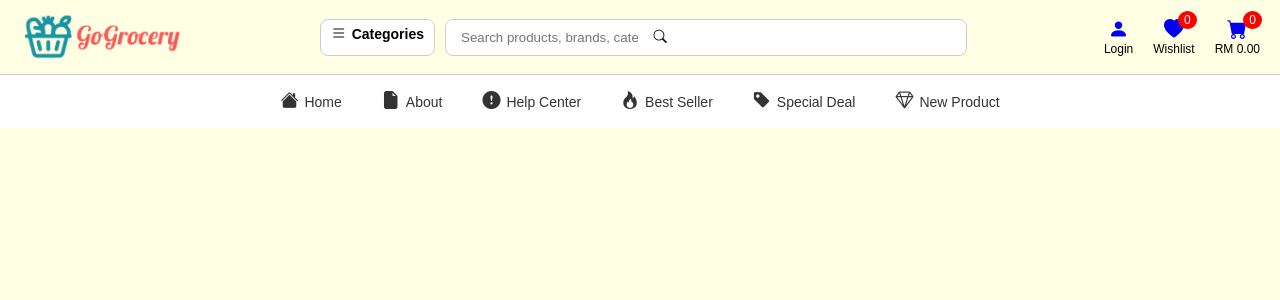
After one commit to Cammy276/GoGrocery-E-commerce-Website, a PHP site: page /GoGrocery-E-commerce-Website/header.php in a window 1280 px wide. The commit adds this page. Shown: the top 300 px of the page. Run offline with PHP 8.4, Linux system fonts and the light colour scheme; data that the repository does not hold is empty.

Commit message:
product listings + header version 1.0 + updated seed.sql + db.sql + users.sql

```diff
--- /dev/null
+++ b/css/header_styles.css
@@ -0,0 +1,176 @@
+body {
+    margin: 0;
+    font-family: Arial, sans-serif;
+    background: #FFFFE4;
+}
+
+.header-top {
+    display: flex;
+    justify-content: space-between;
+    align-items: center;
+    padding: 10px 20px;
+}
+
+.header-left img {
+    height: 50px;
+}
+
+.header-middle {
+    display: flex;
+    gap: 10px;
+    flex: 1;
+    justify-content: center;
+}
+
+.categories-menu,
+.search-box {
+    background: #fff;
+    border-radius: 8px;
+    border: 1px solid #ccc;
+    padding: 5px 10px;
+    position: relative;
+}
+
+.categories-btn {
+    cursor: pointer;
+    font-size: 14px;
+    font-weight: bold;
+    display: flex;
+    align-items: center;
+    gap: 5px;
+}
+
+.categories-btn i {
+    font-size: 16px;
+}
+
+.categories-dropdown {
+    display: none;
+    position: absolute;
+    top: 110%;
+    left: 0;
+    background: #fff;
+    border: 1px solid #ccc;
+    border-radius: 6px;
+    box-shadow: 0 2px 8px rgba(0, 0, 0, 0.1);
+    min-width: 220px;
+    z-index: 100;
+}
+
+.categories-dropdown ul {
+    list-style: none;
+    margin: 0;
+    padding: 5px 0;
+}
+
+.categories-dropdown li {
+    padding: 8px 12px;
+    cursor: pointer;
+    position: relative;
+}
+
+.categories-dropdown li:hover {
+    background: #f7f7f7;
+}
+
+.categories-dropdown li.has-children>ul {
+    display: none;
+    position: absolute;
+    top: 0;
+    left: 100%;
+    background: #fff;
+    border: 1px solid #ccc;
+    border-radius: 6px;
+    box-shadow: 0 2px 8px rgba(0, 0, 0, 0.1);
+    min-width: 200px;
+}
+
+.categories-dropdown li.has-children:hover>ul {
+    display: block;
+}
+
+.search-box {
+    display: flex;
+    align-items: center;
+    flex: 1;
+    max-width: 500px;
+}
+
+.search-box input {
+    border: none;
+    outline: none;
+    padding: 5px;
+    flex: 1;
+}
+
+.search-box button {
+    border: none;
+    background: none;
+    cursor: pointer;
+}
+
+.header-right {
+    display: flex;
+    gap: 20px;
+    align-items: center;
+}
+
+.icon-box {
+    text-align: center;
+    position: relative;
+}
+
+.icon-box i {
+    font-size: 20px;
+}
+
+.icon-box span.label {
+    display: block;
+    font-size: 12px;
+}
+
+.icon-badge {
+    position: absolute;
+    top: -8px;
+    right: -2px;
+    background: red;
+    color: white;
+    font-size: 12px;
+    border-radius: 50%;
+    padding: 2px 6px;
+}
+
+.navbar {
+    display: flex;
+    justify-content: center;
+    background: #fff;
+    padding: 8px 0;
+    border-top: 1px solid #ccc;
+}
+
+.navbar a {
+    text-decoration: none;
+    color: #333;
+    padding: 8px 20px;
+    display: flex;
+    flex-direction: row;
+    align-items: center;
+    font-size: 14px;
+    gap: 6px;
+    transition: color 0.2s, border-bottom 0.2s;
+}
+
+.navbar i {
+    font-size: 18px;
+    margin: 0;
+}
+
+.navbar a:hover {
+    color: #d35400;
+}
+
+.navbar a.active {
+    color: #d35400;
+    font-weight: bold;
+    border-bottom: 2px solid #d35400;
+}
--- a/css/styles.css
+++ b/css/styles.css
@@ -55,7 +55,8 @@ div p a:visited {
 }
 
 /* Social icons styling */
-.social-icons a {
+.social-icons a,
+i {
     color: black;
     /* default color */
     font-size: 1rem;
@@ -71,7 +72,8 @@ div p a:visited {
 
 /* Zoom on hover */
 .social-icons a:hover,
-p a:hover {
+p a:hover,
+i:hover {
     transform: scale(1.2);
     /* zoom in 20% */
 }
--- a/database/db.sql
+++ b/database/db.sql
@@ -102,6 +102,9 @@ CREATE TABLE IF NOT EXISTS products (
   product_id INT UNSIGNED AUTO_INCREMENT PRIMARY KEY,
   sku VARCHAR(64) NOT NULL,
   product_name VARCHAR(255) NOT NULL,
+  slug VARCHAR(255) GENERATED ALWAYS AS (
+    REGEXP_REPLACE(LOWER(product_name), '[^a-z0-9]+', '_')
+  ) STORED,
   brand_id INT UNSIGNED NULL,
   category_id INT UNSIGNED NULL,
   weight_volume VARCHAR(50) NULL,                       -- e.g., "500 g" or "1 L"
@@ -112,6 +115,7 @@ CREATE TABLE IF NOT EXISTS products (
   special_offer_label VARCHAR(120) NULL,
   created_at TIMESTAMP NOT NULL DEFAULT CURRENT_TIMESTAMP,
   UNIQUE KEY uq_products_sku (sku),
+  UNIQUE KEY uq_products_slug (slug),
   KEY idx_products_category (category_id),
   KEY idx_products_brand (brand_id),
   CONSTRAINT fk_products_brand
--- /dev/null
+++ b/header.php
@@ -0,0 +1,145 @@
+<?php
+session_start();
+include(__DIR__ . '/connect_db.php');
+
+$user_id = $_SESSION['user_id'] ?? null;
+
+// --- Fetch Categories (Recursive up to 3 levels) ---
+function fetchCategories($conn, $parent_id = null, $level = 0) {
+    $sql = "SELECT category_id, name, slug FROM categories WHERE parent_id " .
+           ($parent_id === null ? "IS NULL" : "= ?") . " ORDER BY name ASC";
+    $stmt = $conn->prepare($sql);
+    if ($parent_id !== null) $stmt->bind_param("i", $parent_id);
+    $stmt->execute();
+    $result = $stmt->get_result();
+    $categories = [];
+    while ($row = $result->fetch_assoc()) {
+        if ($level < 2) {
+            $row['children'] = fetchCategories($conn, $row['category_id'], $level + 1);
+        }
+        $categories[] = $row;
+    }
+    return $categories;
+}
+
+$categories = fetchCategories($conn);
+
+// --- Wishlist Count ---
+$wishlist_count = 0;
+if ($user_id) {
+    $stmt = $conn->prepare("SELECT COUNT(*) AS total FROM wishlist WHERE user_id = ?");
+    $stmt->bind_param("i", $user_id);
+    $stmt->execute();
+    $wishlist_count = $stmt->get_result()->fetch_assoc()['total'] ?? 0;
+}
+
+// --- Cart Count + Total Price ---
+$cart_count = 0;
+$cart_total = 0.00;
+if ($user_id) {
+    $stmt = $conn->prepare("SELECT SUM(quantity) AS total_qty, SUM((unit_price - line_discount) * quantity) AS total_price
+                            FROM cart_items WHERE user_id = ?");
+    $stmt->bind_param("i", $user_id);
+    $stmt->execute();
+    $cart_data = $stmt->get_result()->fetch_assoc();
+    $cart_count = $cart_data['total_qty'] ?? 0;
+    $cart_total = $cart_data['total_price'] ?? 0.00;
+}
+
+// --- Current page for nav active state ---
+$current_page = basename($_SERVER['PHP_SELF']);
+?>
+<!DOCTYPE html>
+<html lang="en">
+<head>
+<meta charset="UTF-8">
+<title>Header</title>
+<link rel="stylesheet" href="https://cdn.jsdelivr.net/npm/bootstrap-icons@1.11.3/font/bootstrap-icons.css">
+<link rel="stylesheet" href="./css/header_styles.css">
+<script>
+function toggleCategories() {
+    const dropdown = document.querySelector('.categories-dropdown');
+    dropdown.style.display = dropdown.style.display === 'block' ? 'none' : 'block';
+}
+document.addEventListener("click", function(e) {
+    const btn = document.querySelector(".categories-menu");
+    if (!btn.contains(e.target)) {
+        document.querySelector(".categories-dropdown").style.display = "none";
+    }
+});
+</script>
+</head>
+<body>
+
+<!-- TOP HEADER -->
+<div class="header-top">
+  <div class="header-left">
+    <a href="index.php"><img src="./images/logo/gogrocery_logo.png" alt="Company Logo"></a>
+  </div>
+
+  <!-- Categories + Search -->
+  <div class="header-middle">
+    <div class="categories-menu">
+      <div class="categories-btn" onclick="toggleCategories()">
+        <i class="bi bi-list"></i> Categories
+      </div>
+      <div class="categories-dropdown">
+        <ul>
+          <?php
+          function renderCategoryMenu($cats) {
+              foreach ($cats as $cat) {
+                  $cat_link = "./products-listing/category.php?slug=" . urlencode($cat['slug']);
+                  if (!empty($cat['children'])) {
+                      echo "<li class='has-children'><a href='$cat_link'>{$cat['name']}</a> <i class='bi bi-chevron-right'></i><ul>";
+                      renderCategoryMenu($cat['children']);
+                      echo "</ul></li>";
+                  } else {
+                      echo "<li><a href='$cat_link'>{$cat['name']}</a></li>";
+                  }
+              }
+          }
+          renderCategoryMenu($categories);
+          ?>
+        </ul>
+      </div>
+    </div>
+
+    <!-- Search Box -->
+    <div class="search-box">
+      <form action="search.php" method="GET">
+        <input type="text" name="q" placeholder="Search products, brands, categories...">
+        <button type="submit"><i class="bi bi-search"></i></button>
+      </form>
+    </div>
+  </div>
+
+  <!-- Right Icons -->
+  <div class="header-right">
+    <div class="icon-box">
+      <a href="login.php"><i class="bi bi-person-fill"></i></a>
+      <span class="label">Login</span>
+    </div>
+    <div class="icon-box">
+      <a href="wishlist.php"><i class="bi bi-heart-fill"></i></a>
+      <span class="icon-badge"><?= $wishlist_count ?></span>
+      <span class="label">Wishlist</span>
+    </div>
+    <div class="icon-box">
+      <a href="cart.php"><i class="bi bi-cart-fill"></i></a>
+      <span class="icon-badge"><?= $cart_count ?></span>
+      <span class="label">RM <?= number_format($cart_total,2) ?></span>
+    </div>
+  </div>
+</div>
+
+<!-- NAVIGATION -->
+<div class="navbar">
+  <a href="index.php" class="<?= ($current_page == 'index.php' ? 'active' : '') ?>"><i class="bi bi-house-fill"></i><span>Home</span></a>
+  <a href="about.php" class="<?= ($current_page == 'about.php' ? 'active' : '') ?>"><i class="bi bi-file-earmark-fill"></i><span>About</span></a>
+  <a href="help.php" class="<?= ($current_page == 'help.php' ? 'active' : '') ?>"><i class="bi bi-exclamation-circle-fill"></i><span>Help Center</span></a>
+  <a href="best-seller.php" class="<?= ($current_page == 'best-seller.php' ? 'active' : '') ?>"><i class="bi bi-fire"></i><span>Best Seller</span></a>
+  <a href="special-deal.php" class="<?= ($current_page == 'special-deal.php' ? 'active' : '') ?>"><i class="bi bi-tag-fill"></i><span>Special Deal</span></a>
+  <a href="new-product.php" class="<?= ($current_page == 'new-product.php' ? 'active' : '') ?>"><i class="bi bi-gem"></i><span>New Product</span></a>
+</div>
+</body>
+</html>
```
Also changed, not shown: products-listing/category.php (added, +117 -0 lines), search.php (added, +45 -0 lines), database/seed.sql.
